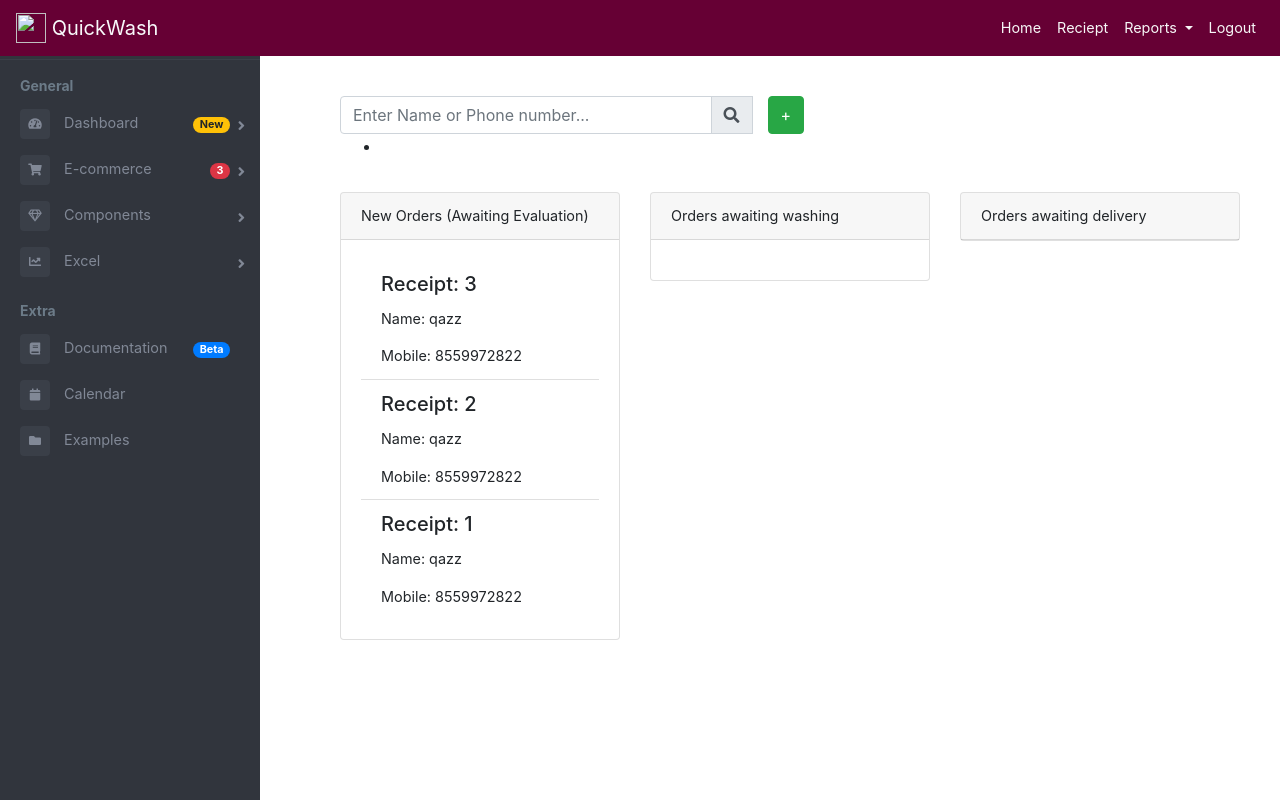
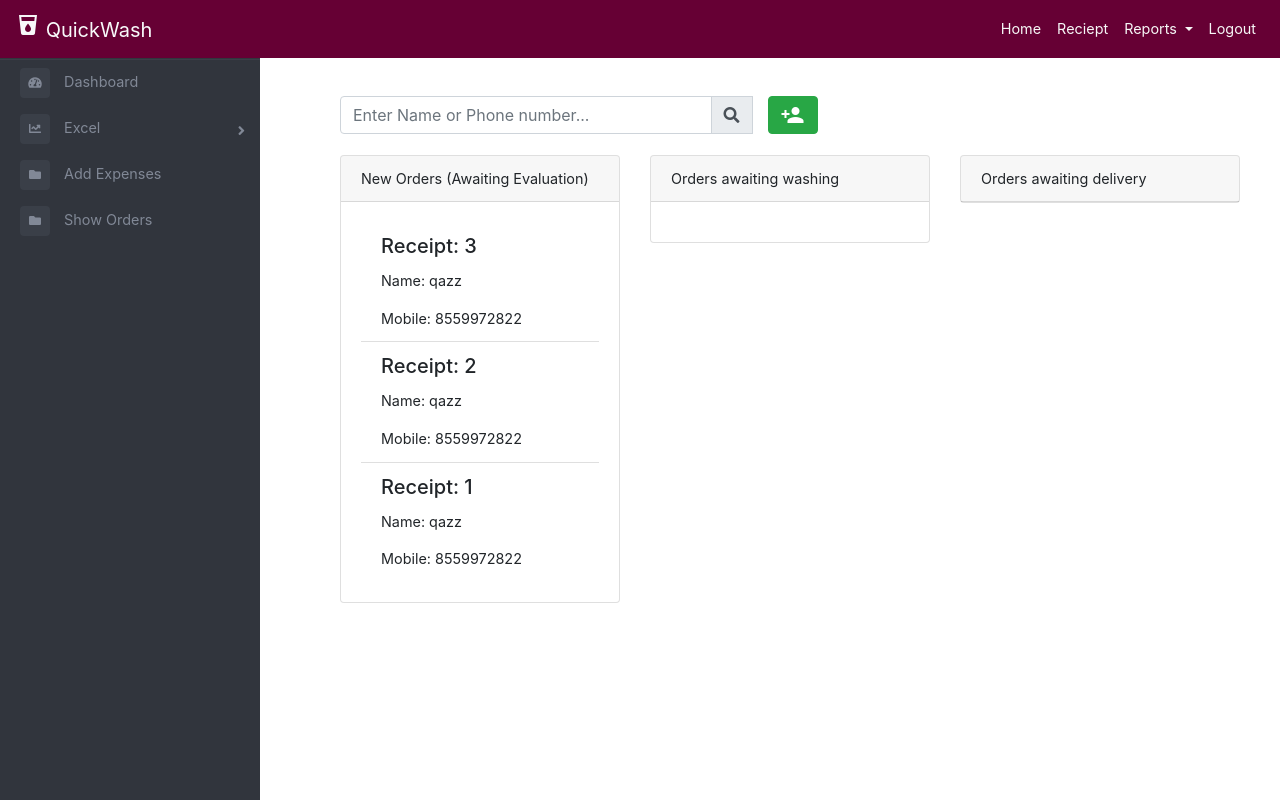
Before and after one commit to r-sniper/washing, a Django app: page / in a window 1280 px wide. Run offline with Django 3.2, Linux system fonts and the light colour scheme; data comes from the database, SQL or seed files in the repository; parts of the project's set-up code (start-up, migrations or seed data) failed here and were passed over; some libraries are stand-ins or nearby versions.

Commit message:
expenses and UI fix

```diff
--- a/home/templates/base.html
+++ b/home/templates/base.html
@@ -25,16 +25,18 @@
     <link href="https://cdnjs.cloudflare.com/ajax/libs/bootstrap-datepicker/1.3.0/css/datepicker.css" rel="stylesheet"
           type="text/css"/>
     <script src="https://cdnjs.cloudflare.com/ajax/libs/bootstrap-datepicker/1.3.0/js/bootstrap-datepicker.js"></script>
-
+    <link href="https://fonts.googleapis.com/icon?family=Material+Icons" rel="stylesheet">
 </head>
 
 <body>
 
 <nav class="navbar navbar-expand-sm navbar-light bg-light justify-content-end fixed-top">
-    <a class="navbar-brand" href="#">
+    <a class="navbar-brand" href="{% url 'home:home_page' %}">
         {#                <img src="/images/logo/QuickWash-navbar.svg" width="30" height="30" class="d-inline-block align-top">#}
-        <img src="" width="30" height="30" class="d-inline-block align-top">
-        QuickWash
+        {#        <img src="" width="30" height="30" class="glyphicon glyphicon-magnet">#}
+
+        <i class="material-icons">local_drink</i>
+        <span  >QuickWash</span>
     </a>
     <div class="collapse navbar-collapse mr-auto" id="navbarNavDropdown">
         <ul class="navbar-nav ml-auto">
@@ -103,77 +105,12 @@
             <!-- sidebar-search  -->
             <div class="sidebar-menu">
                 <ul>
-                    <li class="header-menu">
-                        <span>General</span>
-                    </li>
-                    <li class="sidebar-dropdown">
-                        <a href="#">
+
+                    <li>
+                        <a href="{% url 'home:home_page' %}">
                             <i class="fa fa-tachometer-alt"></i>
                             <span>Dashboard</span>
-                            <span class="badge badge-pill badge-warning">New</span>
                         </a>
-                        <div class="sidebar-submenu">
-                            <ul>
-                                <li>
-                                    <a href="#">Dashboard 1
-                                        <span class="badge badge-pill badge-success">Pro</span>
-                                    </a>
-                                </li>
-                                <li>
-                                    <a href="#">Dashboard 2</a>
-                                </li>
-                                <li>
-                                    <a href="#">Dashboard 3</a>
-                                </li>
-                            </ul>
-                        </div>
-                    </li>
-                    <li class="sidebar-dropdown">
-                        <a href="#">
-                            <i class="fa fa-shopping-cart"></i>
-                            <span>E-commerce</span>
-                            <span class="badge badge-pill badge-danger">3</span>
-                        </a>
-                        <div class="sidebar-submenu">
-                            <ul>
-                                <li>
-                                    <a href="#">Products
-
-                                    </a>
-                                </li>
-                                <li>
-                                    <a href="#">Orders</a>
-                                </li>
-                                <li>
-                                    <a href="#">Credit cart</a>
-                                </li>
-                            </ul>
-                        </div>
-                    </li>
-                    <li class="sidebar-dropdown">
-                        <a href="#">
-                            <i class="far fa-gem"></i>
-                            <span>Components</span>
-                        </a>
-                        <div class="sidebar-submenu">
-                            <ul>
-                                <li>
-                                    <a href="#">General</a>
-                                </li>
-                                <li>
-                                    <a href="#">Panels</a>
-                                </li>
-                                <li>
-                                    <a href="#">Tables</a>
-                                </li>
-                                <li>
-                                    <a href="#">Icons</a>
-                                </li>
-                                <li>
-                                    <a href="#">Forms</a>
-                                </li>
-                            </ul>
-                        </div>
                     </li>
                     <li class="sidebar-dropdown">
                         <a href="#">
@@ -191,26 +128,16 @@
                             </ul>
                         </div>
                     </li>
-                    <li class="header-menu">
-                        <span>Extra</span>
-                    </li>
                     <li>
-                        <a href="#">
-                            <i class="fa fa-book"></i>
-                            <span>Documentation</span>
-                            <span class="badge badge-pill badge-primary">Beta</span>
+                        <a href="{% url 'home:expenses' %}">
+                            <i class="fa fa-folder"></i>
+                            <span>Add Expenses</span>
                         </a>
                     </li>
                     <li>
-                        <a href="#">
-                            <i class="fa fa-calendar"></i>
-                            <span>Calendar</span>
-                        </a>
-                    </li>
-                    <li>
-                        <a href="#">
+                        <a href="{% url 'home:orders' %}">
                             <i class="fa fa-folder"></i>
-                            <span>Examples</span>
+                            <span>Show Orders</span>
                         </a>
                     </li>
                 </ul>
--- a/home/templates/home.html
+++ b/home/templates/home.html
@@ -19,16 +19,14 @@
                                     </span>
                                 </div>
                                 <div class="col-md-1">
-                                    <button class="btn btn-success" data-toggle="modal" data-target="#myModal">+
+                                    <button class="btn btn-success" data-toggle="modal" data-target="#myModal"><i class="material-icons">person_add</i>
                                     </button>
                                 </div>
                             </div>
                             <!-- Suggestions will be displayed in below div. -->
                             <div id="search-wrap" class="row hidden" style="margin: .5% 0!important;">
                                 <div id="live-search-result" class="suggestion-wrap">
-                                    <ul>
-                                        <li></li>
-                                    </ul>
+
                                 </div>
                             </div>
 
--- a/home/views.py
+++ b/home/views.py
@@ -4,19 +4,17 @@ import mimetypes
 import os
 import random
 
-from django.core import serializers
-from django.utils.encoding import smart_str
-from openpyxl import Workbook
 from django.db.models import Q
 from django.http import HttpResponse
 from django.shortcuts import render
+from django.utils.encoding import smart_str
+from openpyxl import Workbook
+
+from home.models import Customer, Price, Order, Category, OrderDetail, Expense
+from washing.settings import MEDIA_ROOT
+
 
 # Create your views here.
-from openpyxl.compat import file
-
-from home.models import Customer, Price, Order, Category, OrderDetail
-from washing import settings
-from washing.settings import MEDIA_ROOT
 
 
 def order_to_dict(order):
@@ -203,4 +201,14 @@ def day_excel(request):
 
 def expenses(request):
     if request.method == 'POST':
+        name = request.POST.get('name')
+        description = request.POST.get('description')
+        date = request.POST.get('date')
+
+        Expense.objects.create(name=name, description=description, date=date)
+
+        return render(request, 'expenses.html', {'message_type': 'success',
+                                                 'message_title': 'Success',
+                                                 'message': 'Expense has been added successfully'})
+    elif request.method == 'GET':
         return render(request, 'expenses.html')
```
Also changed, not shown: home/templates/expenses.html (+12 -9 lines).
